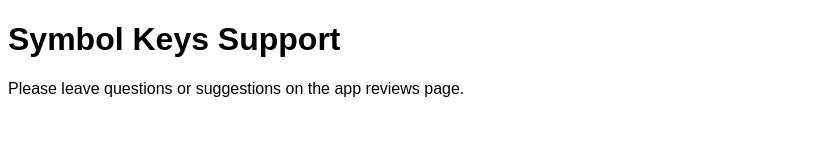
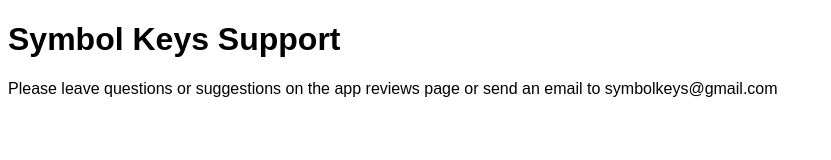
Before and after one commit to seoyool-l/symbolkeyssupport, a plain HTML site: page index.html in a window 1280 px wide. Shown: the whole page, without its empty margins (0-831 px from the left). Drawn offline with Linux system fonts and the light colour scheme.

Commit message:
Update index.html

```diff
--- a/index.html
+++ b/index.html
@@ -10,7 +10,7 @@
 
 <body>
   <h1>Symbol Keys Support</h1>
-  <p>Please leave questions or suggestions on the app reviews page.</p>
+  <p>Please leave questions or suggestions on the app reviews page or send an email to symbolkeys@gmail.com</p>
   <script src="script.js"></script>
 </body>
 
```
